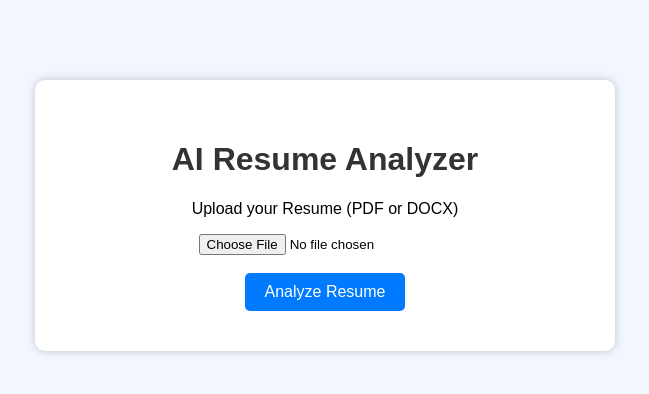
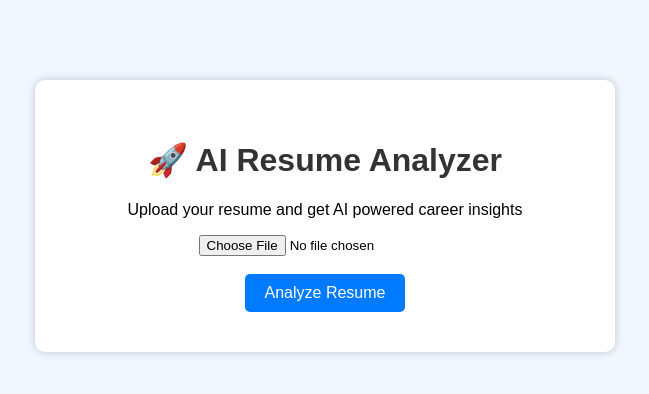
Before and after one commit to sdeepaknetha/ai-resume-analyzer, a Python web app: template templates/index.html in a window 1280 px wide. Shown: the top 394 px of the page, without its empty margins (315-964 px from the left). Run offline with Jinja, Linux system fonts and the light colour scheme; the template is opened without the code that fills it, so the values that code supplies are empty.

Commit message:
Update index.html

```diff
--- a/templates/index.html
+++ b/templates/index.html
@@ -1,8 +1,10 @@
 <!DOCTYPE html>
 <html>
+
 <head>
 
 <title>AI Resume Analyzer</title>
+
 <link rel="stylesheet" href="/static/style.css">
 
 </head>
@@ -11,9 +13,9 @@
 
 <div class="container">
 
-<h1>AI Resume Analyzer</h1>
+<h1>🚀 AI Resume Analyzer</h1>
 
-<p>Upload your Resume (PDF or DOCX)</p>
+<p>Upload your resume and get AI powered career insights</p>
 
 <form action="/analyze" method="POST" enctype="multipart/form-data">
 
```
